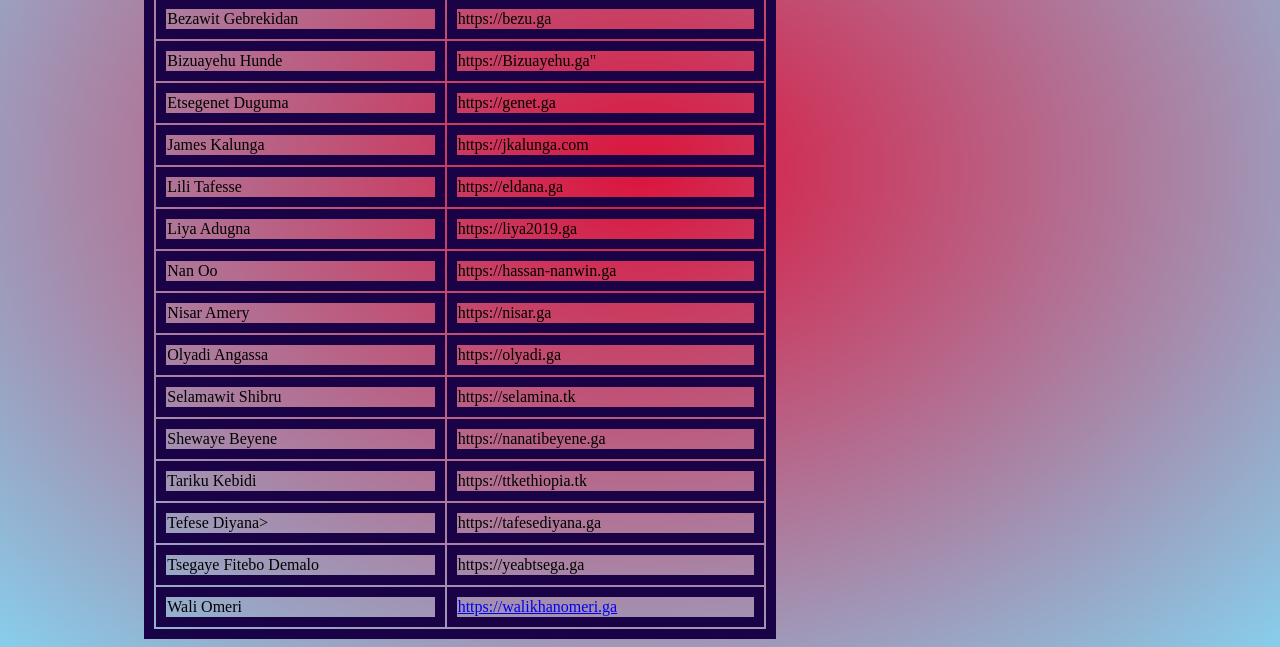
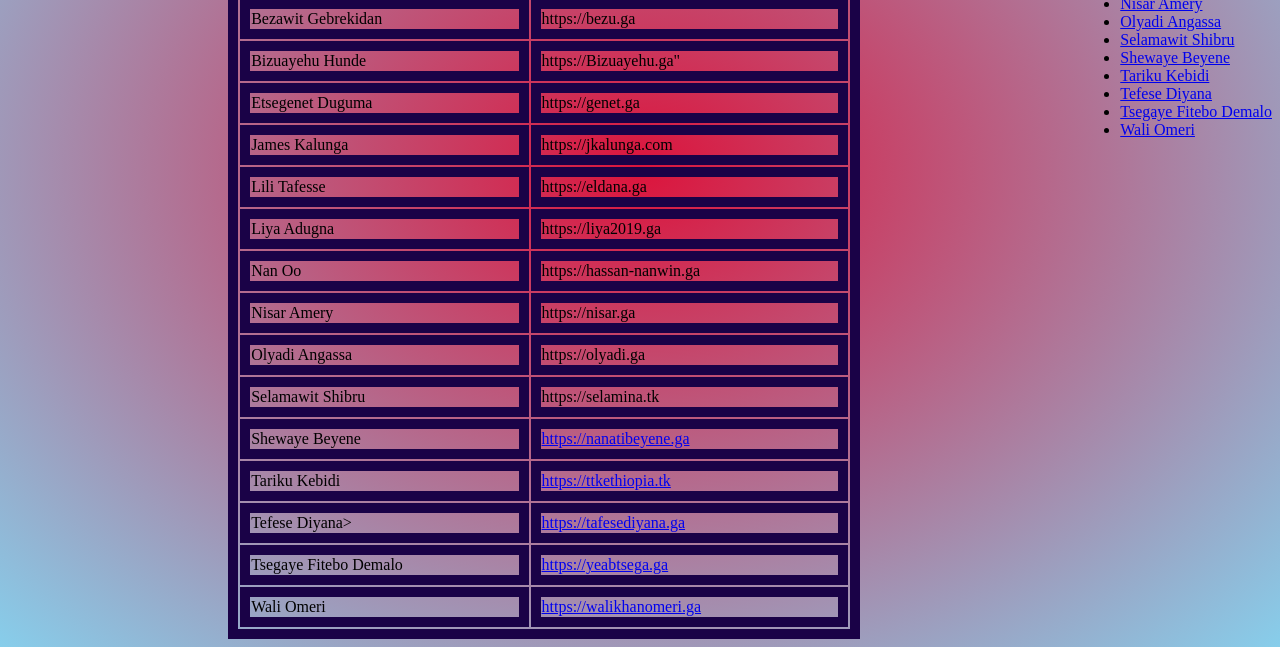
Before and after one commit to juliepixels/refcode, a plain HTML site: page teams.html in a window 1280 px wide. Shown: the part 308-955 px from the top of the page. Drawn offline with Linux system fonts and the light colour scheme.

Commit message:
Update teams.html

```diff
--- a/teams.html
+++ b/teams.html
@@ -45,9 +45,6 @@ h1 {
 }
 .color{
   color:rgb(165, 42, 118); font-size:35px;
-}
-.ul{
-columns:2; column-span: all;
 }
 table.center
   { margin-left:auto; margin-right:auto; width:50%;}
@@ -120,19 +117,19 @@ table.center
       </tr>
       <tr>
         <td>Shewaye Beyene</td>
-        <td>https://nanatibeyene.ga</td>
+        <td><a href="https://nanatibeyene.ga">https://nanatibeyene.ga</a></td>
       </tr>
       <tr>
         <td>Tariku Kebidi</td>
-        <td>https://ttkethiopia.tk</td>
+        <td><a href="https://ttkethiopia.tk">https://ttkethiopia.tk</a></td>
       </tr>
       <tr>
         <td>Tefese Diyana></td>
-        <td>https://tafesediyana.ga</td>
+        <td><a href="https://tafesediyana.ga">https://tafesediyana.ga</a></td>
       </tr>
       <tr>
         <td>Tsegaye Fitebo Demalo</td>
-        <td>https://yeabtsega.ga</td>
+        <td><a href="https://yeabtsega.ga">https://yeabtsega.ga</a></td>
       </tr>
       <tr>
         <td>Wali Omeri</td>
@@ -141,7 +138,7 @@ table.center
   </tbody>
 </table>
 
-<ul class="ul">
+<ul>
 
 <li><a href="https://djabelmixmaster.ga"> Abel Haile</a></li>
 <li><a href="https://anteneh.gsa">Anteneh Handamo</a></li>
```
